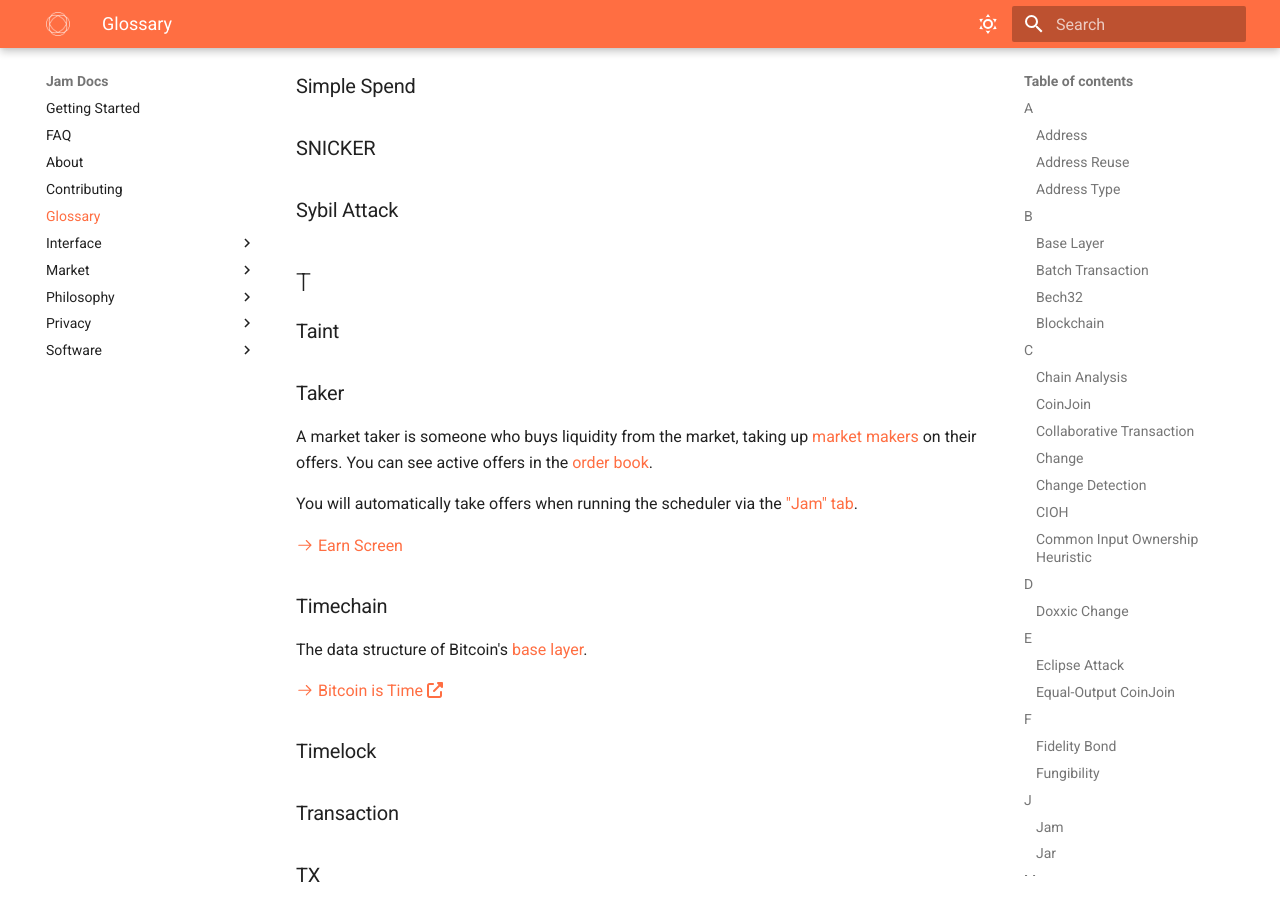
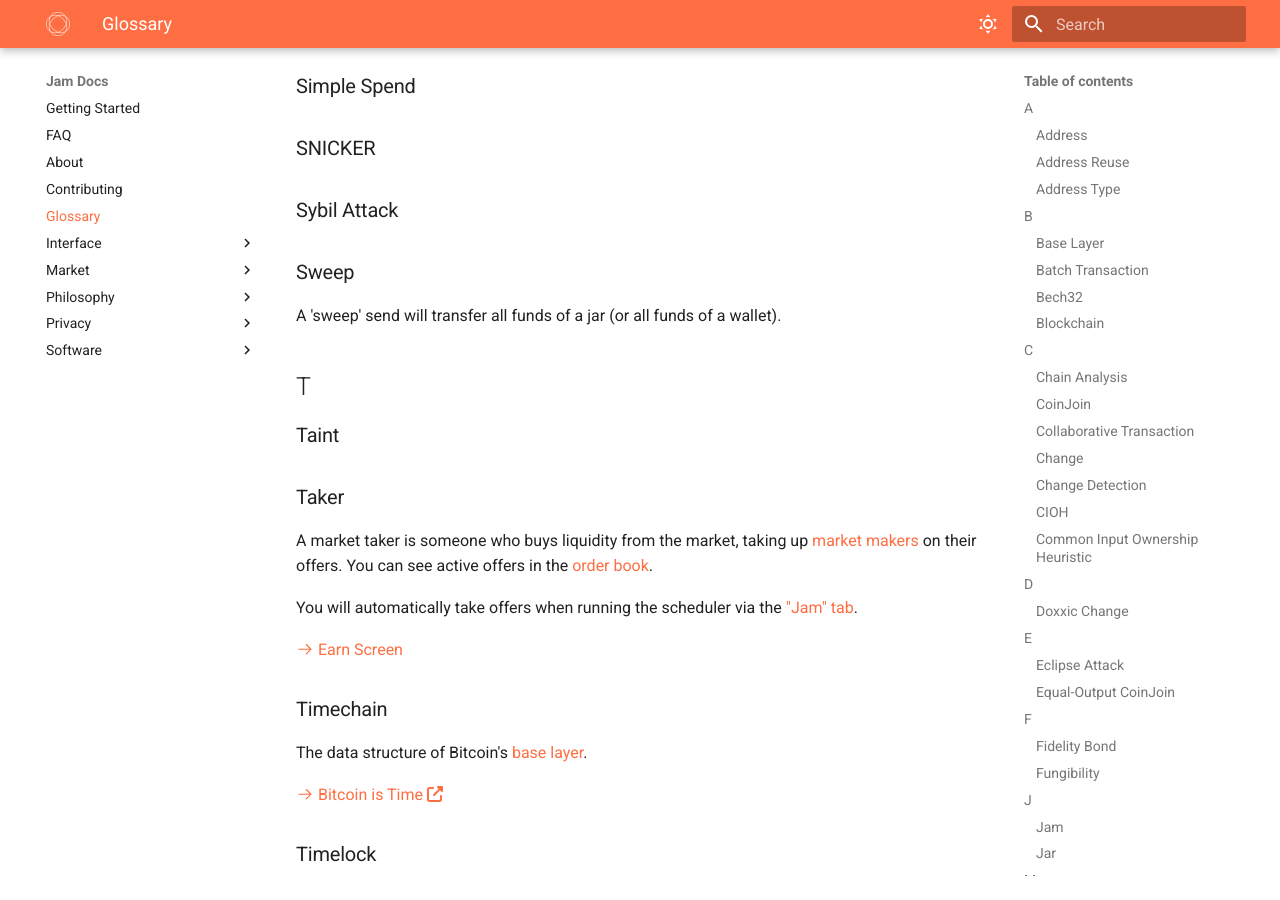
Before and after one commit to joinmarket-webui/jamdocs, an MkDocs documentation site: the page built from docs/glossary.md, in a window 1280 px wide and 900 px high, scrolled down 5448 px. Built offline with MkDocs 1.6.1 and Material for MkDocs 9.7.7, drawn with Linux system fonts in a browser that asks for light colours; nearby versions of some CDN libraries.

Commit message:
docs(glossary): sweep

```diff
--- a/docs/glossary.md
+++ b/docs/glossary.md
@@ -266,6 +266,8 @@ symbol*[^satsymbol] is used:
 ### Simple Spend
 ### SNICKER
 ### Sybil Attack
+### Sweep
+A 'sweep' send will transfer all funds of a jar (or all funds of a wallet).
 ## T
 ### Taint
 ### Taker
```
